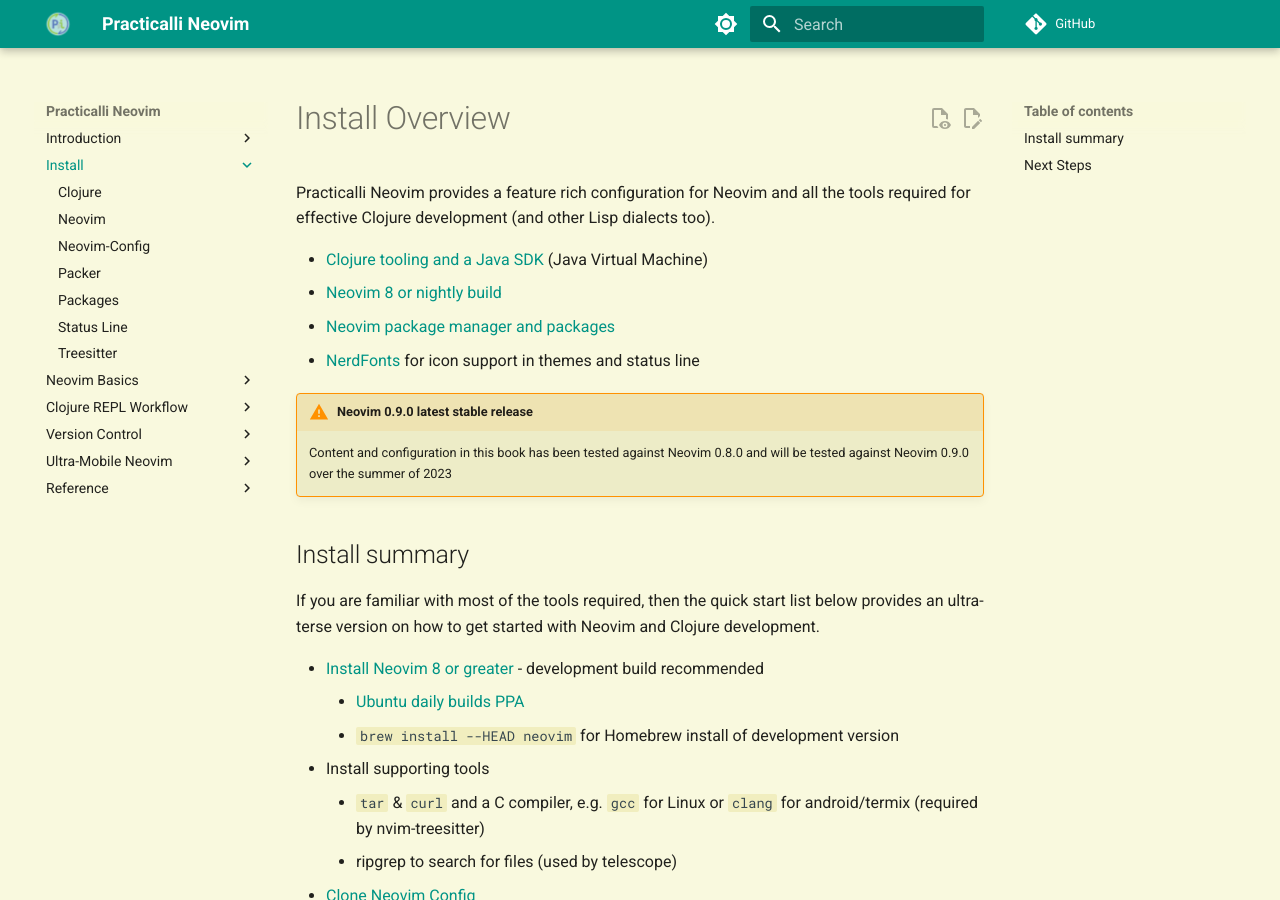
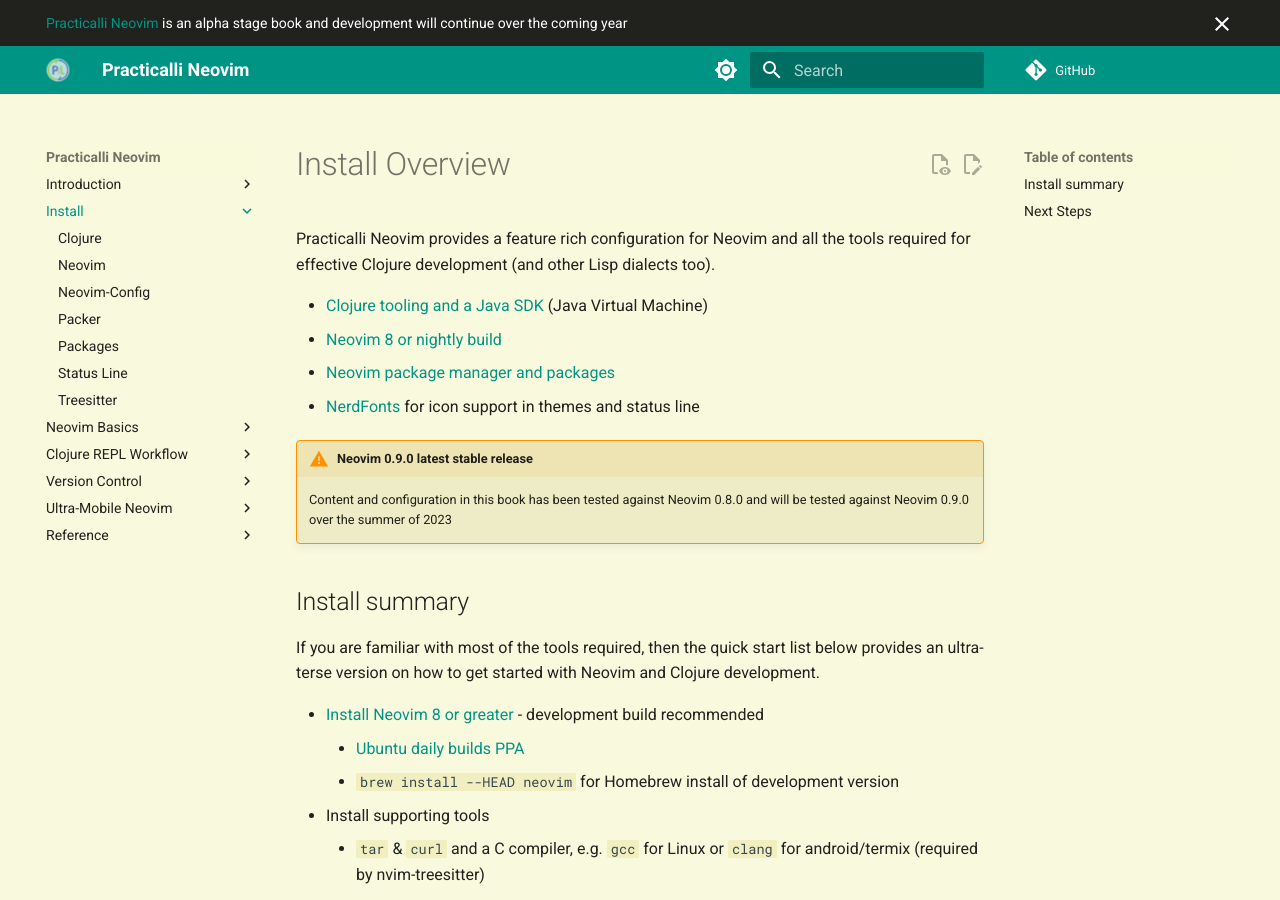
Before and after one commit to practicalli/neovim, an MkDocs documentation site: the page built from docs/install/index.md, in a window 1280 px wide and 900 px high. Built offline with MkDocs 1.6.1 and Material for MkDocs 9.7.7, drawn with Linux system fonts in a browser that asks for light colours; plug-ins that fetch from the network failed and are left out; comment, search, counter and statistics services are not loaded.

Commit message:
mkdocs: 4o4 $ announcement theme override

```diff
--- a/mkdocs.yml
+++ b/mkdocs.yml
@@ -47,6 +47,8 @@
       toggle:
         icon: material/brightness-4
         name: Switch to light mode
+  # Override theme
+  custom_dir: overrides
 
 extra_css:
   - assets/stylesheets/extra.css
--- /dev/null
+++ b/overrides/404.html
@@ -0,0 +1,31 @@
+<!--
+  Practicalli Custom 404 Page
+-->
+
+
+{% extends "main.html" %}
+
+<!-- Content -->
+{% block content %}
+<h1>This is not the page you are looking for</h1>
+
+<h3>
+    Sorry we have arrived at a page that does not exist...
+</h3>
+
+<p>
+    Try use the Search bar at the top of the page
+</p>
+
+<p>
+    Practicalli Neovim is an alpha stage book and will evolve over the coming year
+</p>
+
+<p>
+    <a href="https://practical.li/neovim">
+        <img src="https://raw.githubusercontent.com/practicalli/graphic-design/live/book-covers/practicalli-neovim-book-banner.svg"
+            alt="Practicalli Neovim book banner image">
+    </a>
+</p>
+
+{% endblock %}
--- /dev/null
+++ b/overrides/main.html
@@ -0,0 +1,16 @@
+<!--
+  Practicalli Custom blocks
+
+  Overrides
+     - announce
+-->
+
+
+{% extends "base.html" %}
+
+<!-- Content -->
+{% block announce %}
+
+<a href="https://practical.li/neovim">Practicalli Neovim</a> is an alpha stage book and development will continue over the coming year
+
+{% endblock %}
```
